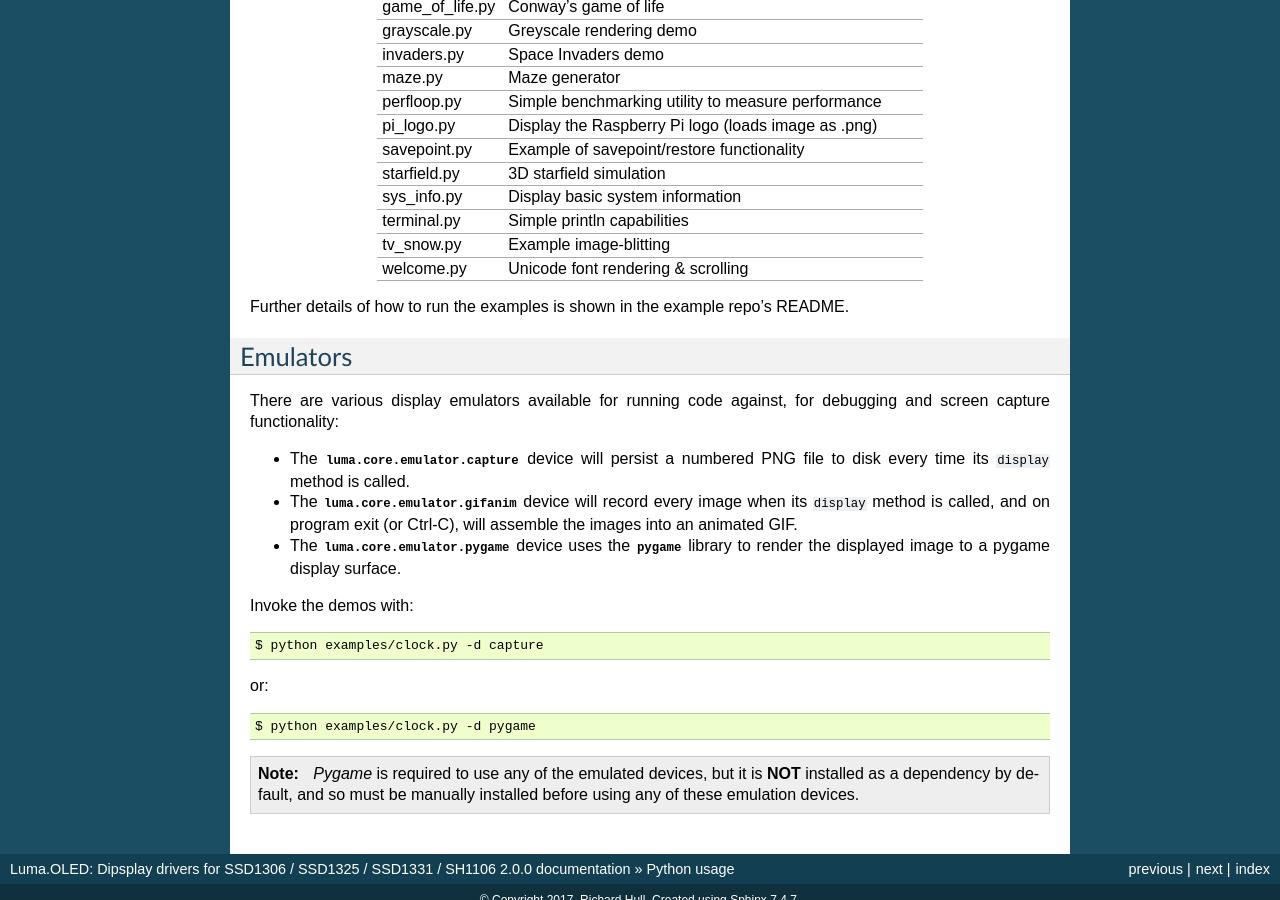
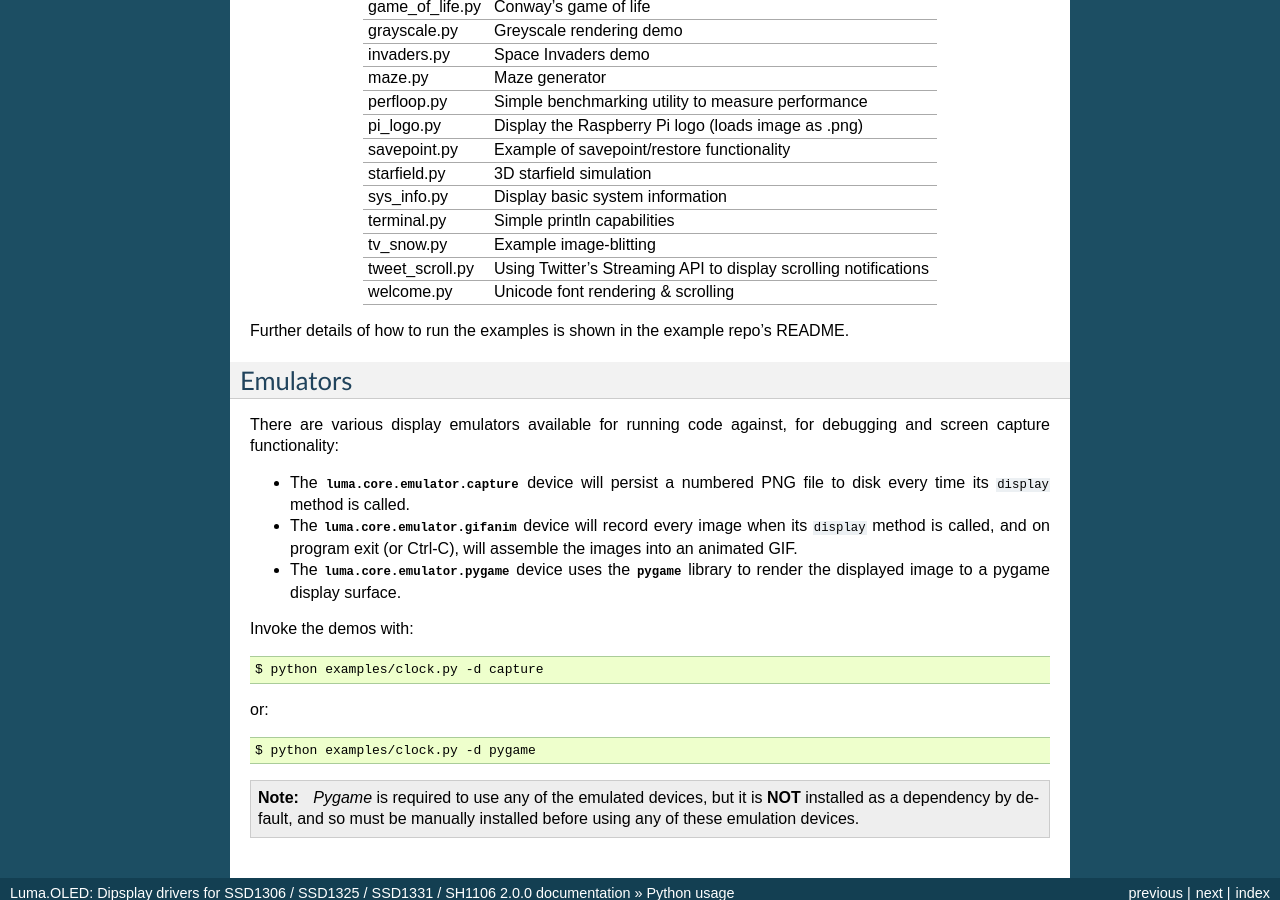
Before and after one commit to rm-hull/luma.oled, a Sphinx documentation site: the page built from doc/python-usage.rst, in a window 1280 px wide and 900 px high, scrolled down 1806 px. Built offline with Sphinx 7.4.7, drawn with Linux system fonts in a browser that asks for light colours; pages that are not in the unit, such as notebooks, are missing from menus.

Commit message:
Add new example

```diff
--- a/doc/python-usage.rst
+++ b/doc/python-usage.rst
@@ -98,9 +98,9 @@ Examples
 After installing the library, head over to the `luma.examples <https://github.com/rm-hull/luma.examples>`_
 repository, and try running the following examples (and more):
 
-=============== ========================================================
+=============== ================================================================
 Example         Description
-=============== ========================================================
+=============== ================================================================
 3d_box.py       Rotating 3D box wireframe & color dithering
 bounce.py       Display a bouncing ball animation and frames per second
 carousel.py     Showcase viewport and hotspot functionality
@@ -119,8 +119,9 @@ starfield.py    3D starfield simulation
 sys_info.py     Display basic system information
 terminal.py     Simple println capabilities
 tv_snow.py      Example image-blitting
+tweet_scroll.py Using Twitter's Streaming API to display scrolling notifications
 welcome.py      Unicode font rendering & scrolling
-=============== ========================================================
+=============== ================================================================
 
 Further details of how to run the examples is shown in the example repo's README.
 
```
